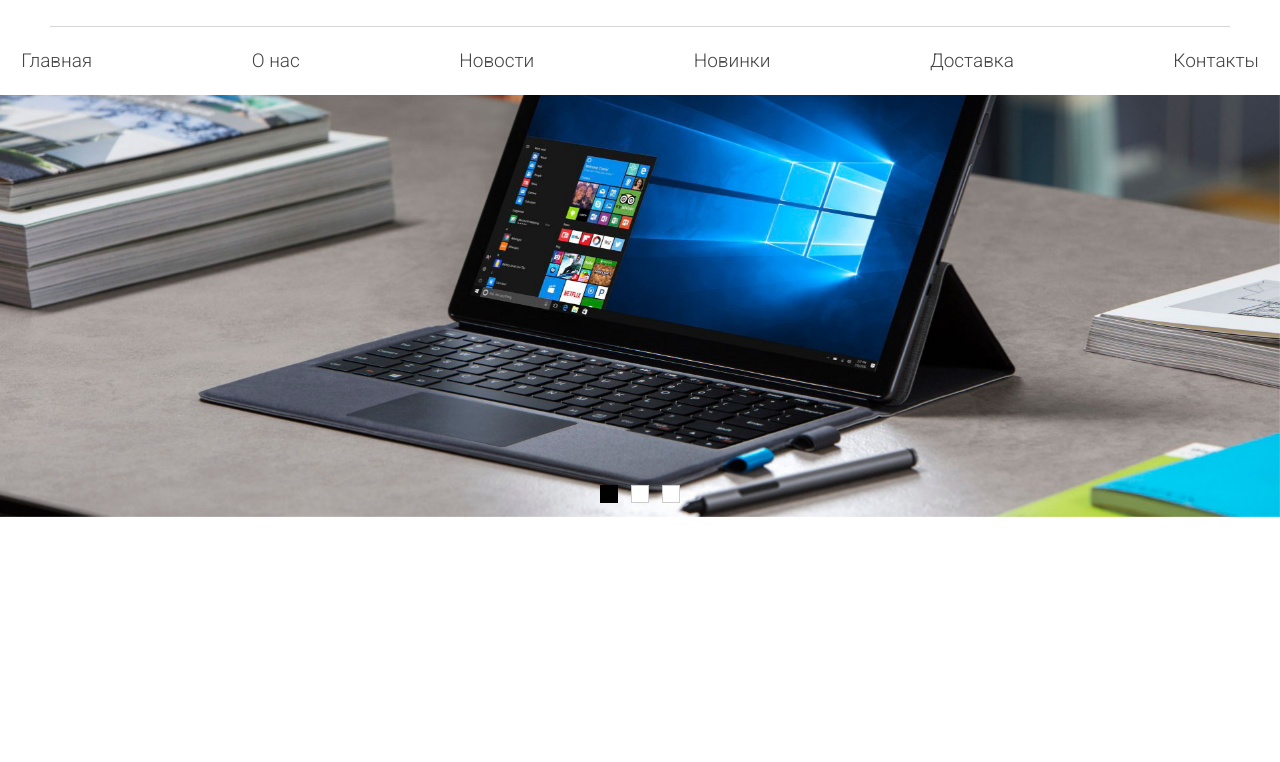
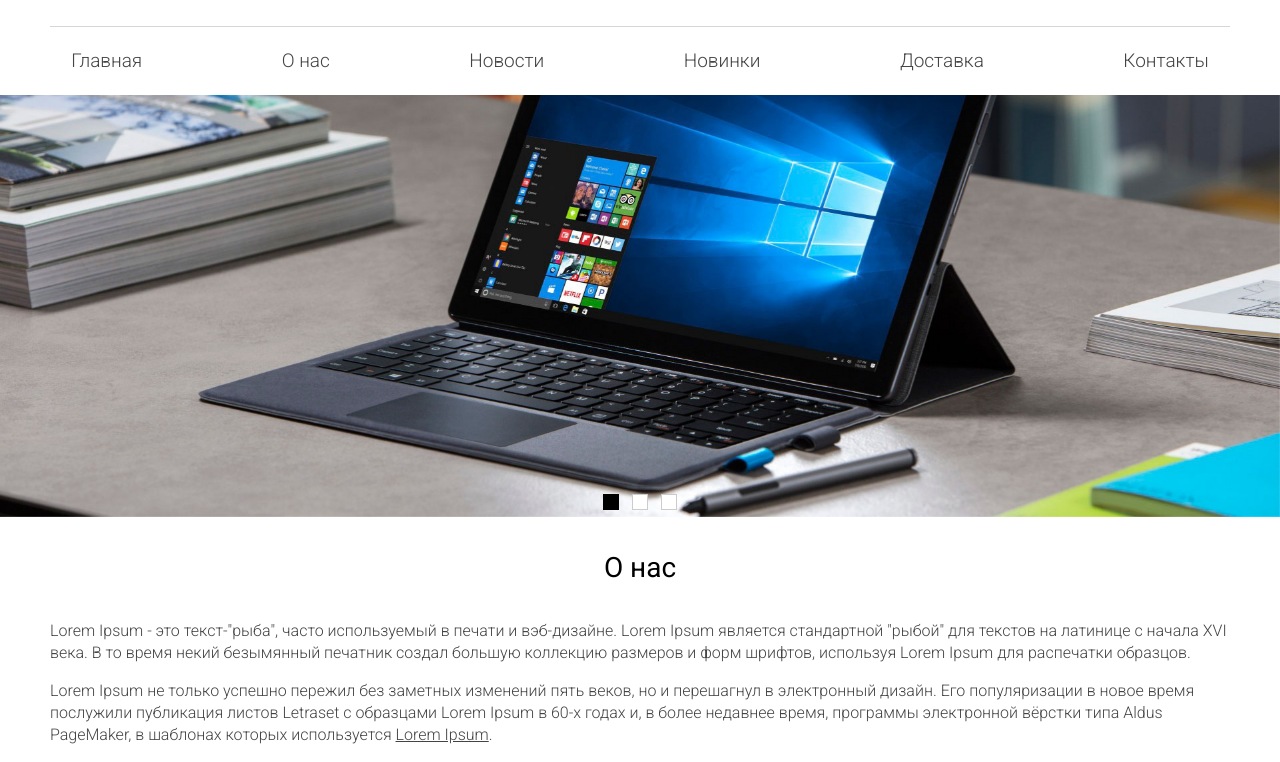
Before and after one commit to vvperederiy/Psd-layout, a plain HTML site: page FirstResponsiveWebsite/index.html in a window 1280 px wide. Shown: the part 90-852 px from the top of the page. Before the commit the page ends 800 px from the top, so only its background shows below. Drawn offline with nearby package versions, Linux system fonts and the light colour scheme.

Commit message:
about us

```diff
--- a/FirstResponsiveWebsite/index.html
+++ b/FirstResponsiveWebsite/index.html
@@ -33,6 +33,7 @@
     </div>
     <!--menu-->
     <div class="page_row">
+        <div class="page_cell">
             <nav class="nav">
                 <ul class="nav_list">
                     <li class="nav_item">
@@ -56,6 +57,7 @@
                 </ul>
             </nav>
         </div>
+    </div>
     <!--slider-->
     <div class="page_row"></div>
         <div class="owl-carousel slider">
@@ -64,7 +66,28 @@
             <div class="slider_item" style="background-image: url(images/slider3.jpg)"></div>
         </div>
     <!--content-->
-    <div class="page_row"></div>
+    <div class="page_row">
+        <div class="page_cell">
+            <!--О нас-->
+            <section class="section">
+                <h2 class="section_hedline">О нас</h2>
+                <p>
+                    Lorem Ipsum - это текст-"рыба", часто используемый в печати и вэб-дизайне. Lorem Ipsum является стандартной "рыбой" для текстов на латинице с начала XVI века. В то время некий безымянный печатник создал большую коллекцию размеров и форм шрифтов, используя Lorem Ipsum для распечатки образцов.
+                </p>
+                <p>
+                    Lorem Ipsum не только успешно пережил без заметных изменений пять веков, но и перешагнул в электронный дизайн. Его популяризации в новое время послужили публикация листов Letraset с образцами Lorem Ipsum в 60-х годах и, в более недавнее время, программы электронной вёрстки типа Aldus PageMaker, в шаблонах которых используется <a href="#" class="link">Lorem Ipsum</a>.
+                </p>
+            </section>
+            <!--Популярные разделы-->
+            <section class="section">
+
+            </section>
+            <!--Наши преимущества-->
+            <section class="section">
+
+            </section>
+        </div>
+    </div>
     <!--footer-->
     <div class="page_row"></div>
     <script src="https://ajax.googleapis.com/ajax/libs/jquery/2.2.0/jquery.min.js"></script>
--- a/FirstResponsiveWebsite/style.css
+++ b/FirstResponsiveWebsite/style.css
@@ -15,10 +15,10 @@
     clear: both;
 }
 
-body{
+.page{
     font-family: 'Roboto', sans-serif;
     font-weight: 300;
-    color: #9a9a9a;
+    color: #444444;
     /* 1rem = 16px */
     font-size: 1rem;
     /* 22px / 16px = 1.375rem */
@@ -67,7 +67,7 @@
     justify-content: space-between;
 }
 .link{
-    color: #9a9a9a;
+    color: #444444;
     text-decoration: underline;
 }
 .link:hover{
@@ -90,8 +90,8 @@
 .slider .owl-dots .owl-dot span{
     background: #ffffff;
     border: 1px solid #cccccc;
-    width: 1rem;
-    height: 1rem;
+    width: 0.9rem;
+    height: 0.9rem;
     display: block;
     margin: 0 0.4rem;
 }
@@ -99,7 +99,7 @@
     background: #000000;
     border-color: #000000;
 }
-.slider .owl-dots .owl-dot: hover span{
+.slider .owl-dots .owl-dot hover span{
     background: #000000;
     border-color: #000000;
 }
@@ -108,6 +108,14 @@
     text-align: center;
     left: 0;
     right: 0;
-    bottom: 0.5rem;
+    bottom: 0.1rem;
 }
-/**********END SLIDER***************/
+/***********END SLIDER**************/
+/************ABOUT US***************/
+.section_hedline{
+    text-align: center;
+    font-size: 1.75rem;
+    font-weight: normal;
+    color: #000000;
+    margin: 2rem 0;
+}
```
Lines whose indentation alone changed are shown as unchanged.
